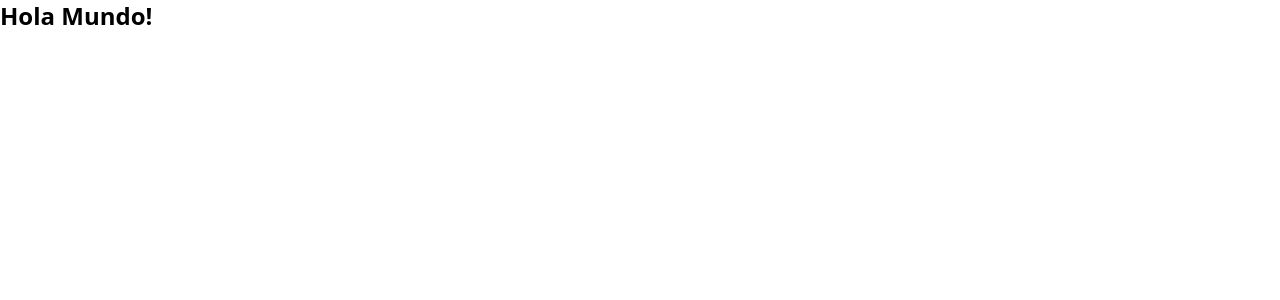
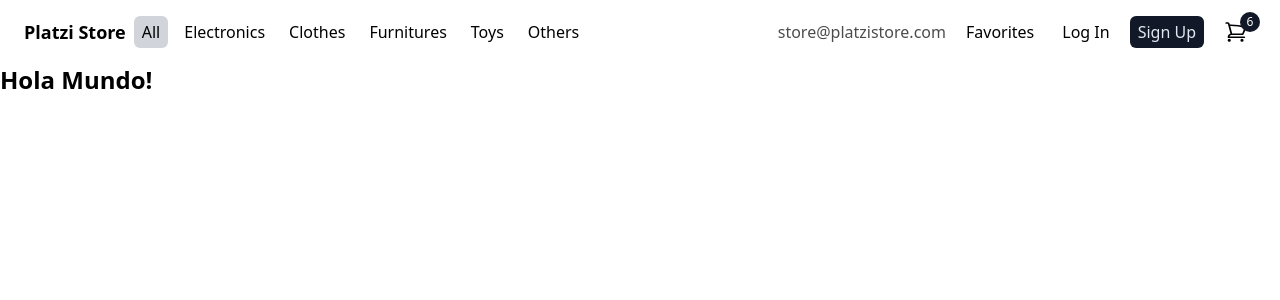
Before and after one commit to josttme/jostt-store, a React (Vite) app: page / in a window 1280 px wide. Shown: the top 300 px of the page. Built offline with nearby package versions, Linux system fonts and the light colour scheme.

Commit message:
:sparkles: :package: [ADD] NavBar component and install react-router-dom

```diff
--- a/package.json
+++ b/package.json
@@ -11,7 +11,8 @@
   },
   "dependencies": {
     "react": "18.2.0",
-    "react-dom": "18.2.0"
+    "react-dom": "18.2.0",
+    "react-router-dom": "^6.21.2"
   },
   "devDependencies": {
     "@types/react": "18.2.47",
--- a/src/App.jsx
+++ b/src/App.jsx
@@ -1,5 +1,13 @@
+import { BrowserRouter } from 'react-router-dom'
+import { NavBar } from './components/NavBar'
+
 function App() {
-	return <h1 className="text-2xl font-bold">Hola Mundo!</h1>
+	return (
+		<BrowserRouter>
+			<NavBar />
+			<h1 className="text-2xl font-bold">Hola Mundo!</h1>
+		</BrowserRouter>
+	)
 }
 
 export default App
--- /dev/null
+++ b/src/components/NavBar.jsx
@@ -0,0 +1,125 @@
+import { Link, NavLink } from 'react-router-dom'
+
+export function NavBar() {
+	const currentUser = false
+	const activeClass = 'bg-gray-300 rounded-md p-1 px-2'
+	const classDefault = 'rounded-md p-1 px-2 duration-150 hover:bg-gray-300'
+	return (
+		<div className="flex h-16 w-full justify-between">
+			<div className="flex items-center gap-2 pl-6">
+				<NavLink to="/" className="text-lg font-bold">
+					Platzi Store
+				</NavLink>
+				<NavLink
+					to="/"
+					className={({ isActive }) => (isActive ? activeClass : classDefault)}
+				>
+					All
+				</NavLink>
+				<NavLink
+					to="/category/electronics-2"
+					className={({ isActive }) => (isActive ? activeClass : classDefault)}
+				>
+					Electronics
+				</NavLink>
+				<NavLink
+					to="/category/clothes-4"
+					className={({ isActive }) => (isActive ? activeClass : classDefault)}
+				>
+					Clothes
+				</NavLink>
+				<NavLink
+					to="/category/furnitures-3"
+					className={({ isActive }) => (isActive ? activeClass : classDefault)}
+				>
+					Furnitures
+				</NavLink>
+				<NavLink
+					to="/category/toys-1"
+					className={({ isActive }) => (isActive ? activeClass : classDefault)}
+				>
+					Toys
+				</NavLink>
+				<NavLink
+					to="/category/others-5"
+					className={({ isActive }) => (isActive ? activeClass : classDefault)}
+				>
+					Others
+				</NavLink>
+			</div>
+			<div className="flex items-center gap-3 pr-6">
+				<span className="opacity-70">store@platzistore.com</span>
+				<NavLink
+					to="/favorites"
+					className={({ isActive }) => (isActive ? activeClass : classDefault)}
+				>
+					Favorites
+				</NavLink>
+				{!currentUser ? (
+					<>
+						<NavLink to="/login" className={classDefault}>
+							Log In
+						</NavLink>
+						<NavLink
+							to="/signup"
+							className={
+								'rounded-md bg-gray-900 p-1  px-2 text-slate-200 duration-150  hover:bg-gray-300 hover:text-slate-900 '
+							}
+						>
+							Sign Up
+						</NavLink>
+					</>
+				) : (
+					<NavLink
+						to="/user"
+						className={({ isActive }) =>
+							isActive
+								? `${activeClass} flex gap-1`
+								: 'flex gap-1 rounded-md p-1 px-2 duration-150  hover:bg-gray-300 '
+						}
+					>
+						<span>{currentUser}</span>
+						<svg
+							xmlns="http://www.w3.org/2000/svg"
+							fill="none"
+							viewBox="0 0 24 24"
+							strokeWidth={1.9}
+							stroke="currentColor"
+							className="h-6 w-6"
+						>
+							<path
+								strokeLinecap="round"
+								strokeLinejoin="round"
+								d="M17.982 18.725A7.488 7.488 0 0012 15.75a7.488 7.488 0 00-5.982 2.975m11.963 0a9 9 0 10-11.963 0m11.963 0A8.966 8.966 0 0112 21a8.966 8.966 0 01-5.982-2.275M15 9.75a3 3 0 11-6 0 3 3 0 016 0z"
+							/>
+						</svg>
+					</NavLink>
+				)}
+				<Link
+					to="/cart"
+					className="rounded-md p-1 px-2 duration-200 hover:bg-gray-300 "
+				>
+					<div className="relative flex">
+						<svg
+							xmlns="http://www.w3.org/2000/svg"
+							fill="none"
+							viewBox="0 0 24 24"
+							strokeWidth={1.7}
+							stroke="currentColor"
+							className="h-6 w-6"
+						>
+							<path
+								strokeLinecap="round"
+								strokeLinejoin="round"
+								d="M2.25 3h1.386c.51 0 .955.343 1.087.835l.383 1.437M7.5 14.25a3 3 0 00-3 3h15.75m-12.75-3h11.218c1.121-2.3 2.1-4.684 2.924-7.138a60.114 60.114 0 00-16.536-1.84M7.5 14.25L5.106 5.272M6 20.25a.75.75 0 11-1.5 0 .75.75 0 011.5 0zm12.75 0a.75.75 0 11-1.5 0 .75.75 0 011.5 0z"
+							/>
+						</svg>
+						<span className="absolute bottom-3 left-4 grid h-5 w-5 place-content-center rounded-full bg-gray-900  text-center text-xs text-white">
+							6
+						</span>
+					</div>
+				</Link>
+			</div>
+		</div>
+	)
+}
```
Also changed, not shown: 1 other file (tests, documents, lock files or other folders).
